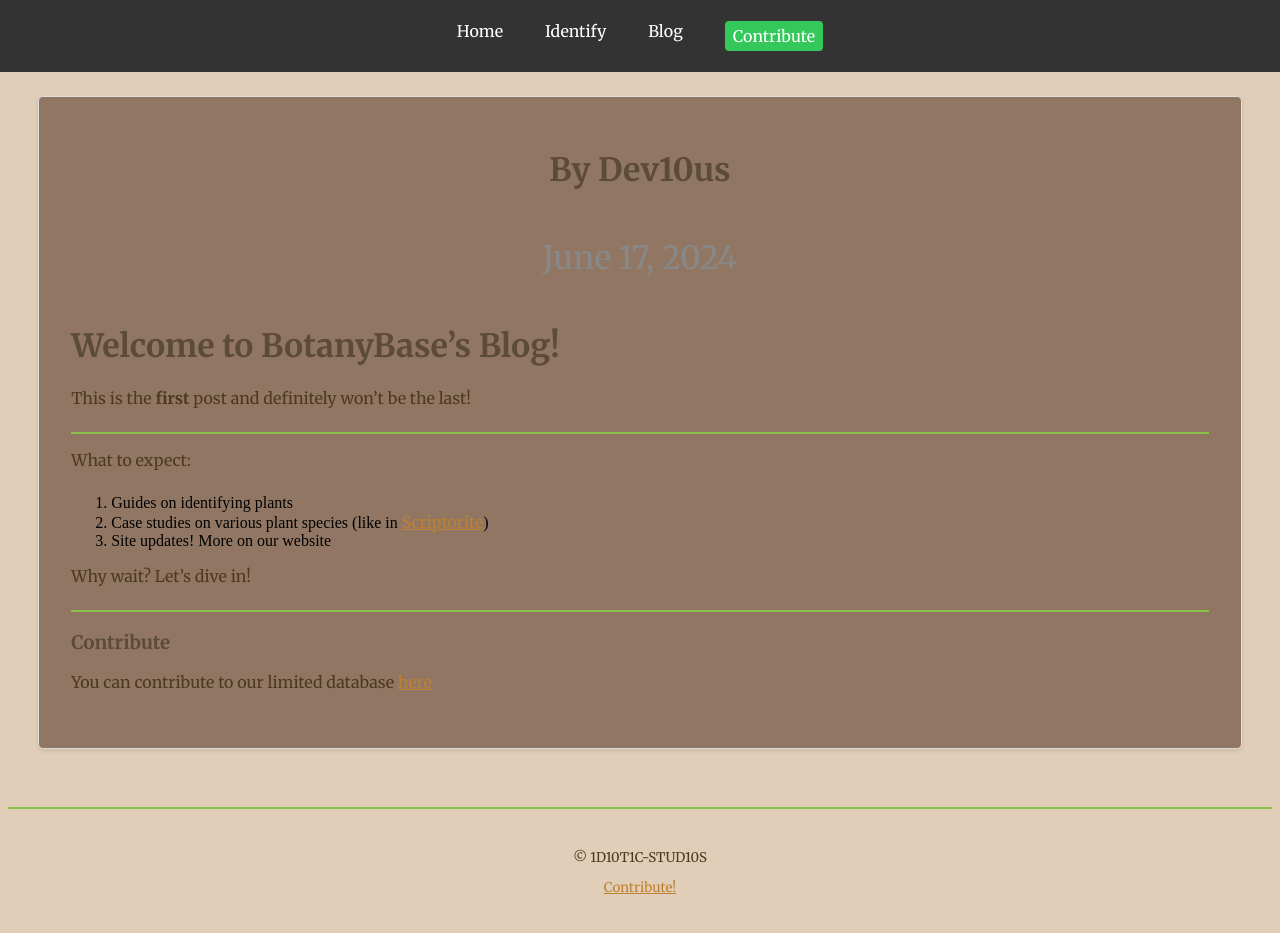
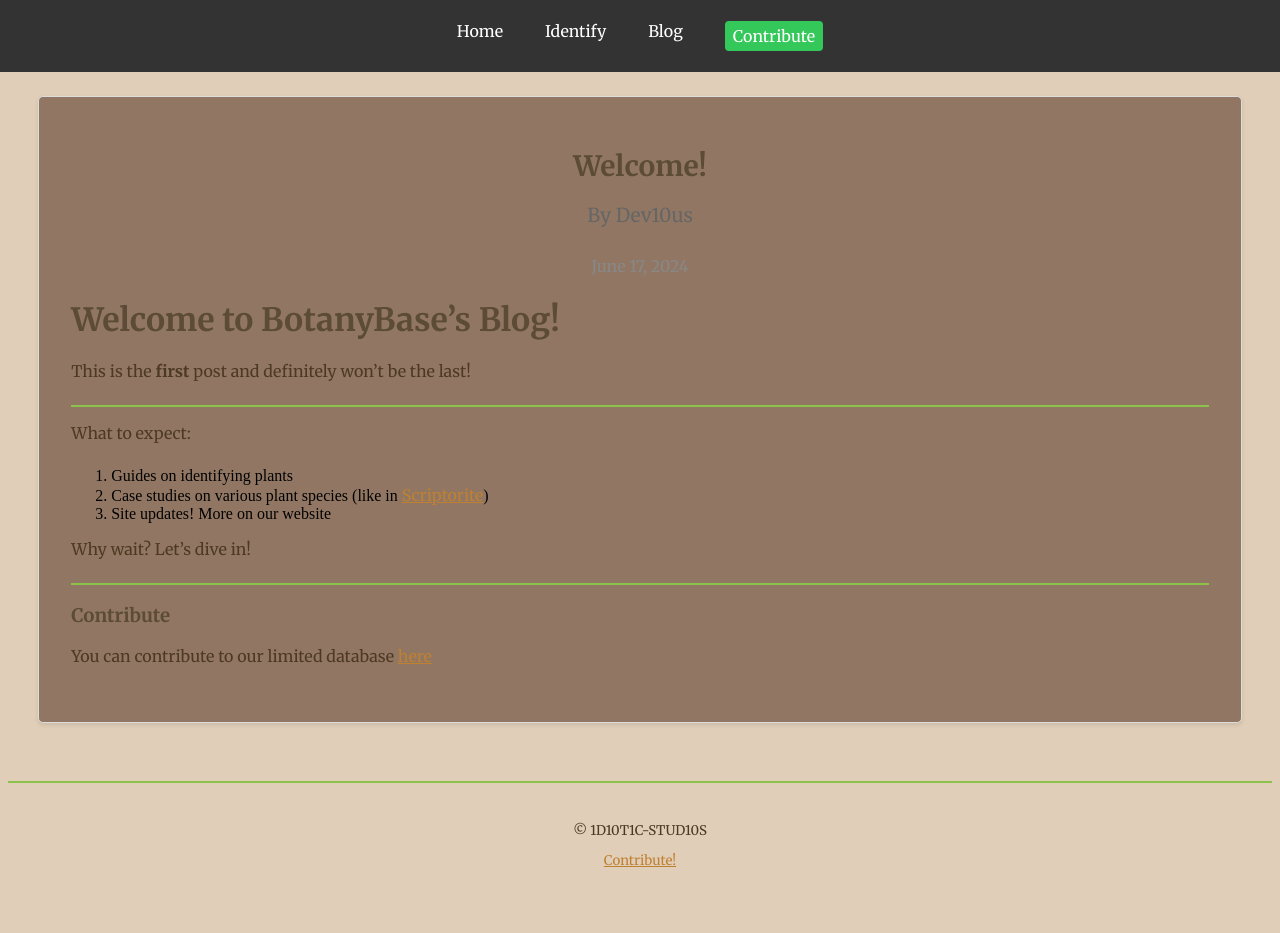
Before and after one commit to BotanyBase/botanybase.github.io, a Jekyll site: the page built from blog/_posts/2024-6-17-Welcome!.md, in a window 1280 px wide and 935 px high. Built offline with Jekyll 4.4.1, drawn with Linux system fonts in a browser that asks for light colours.

Commit message:
Update post.html

```diff
--- a/_layouts/post.html
+++ b/_layouts/post.html
@@ -3,7 +3,7 @@ layout: default
 ---
 
 <div class="post">
-  <h1 style="text-align: center;>{{ page.title }}</h1>
+  <h1 style="text-align: center; font-size: 28px;">{{ page.title }}</h1>
   <p class="author">By {{ page.author }}</p>
   <p class="date">{{ page.date | date: "%B %d, %Y" }}</p>
   <p>{{ page.content }}</p>
```
